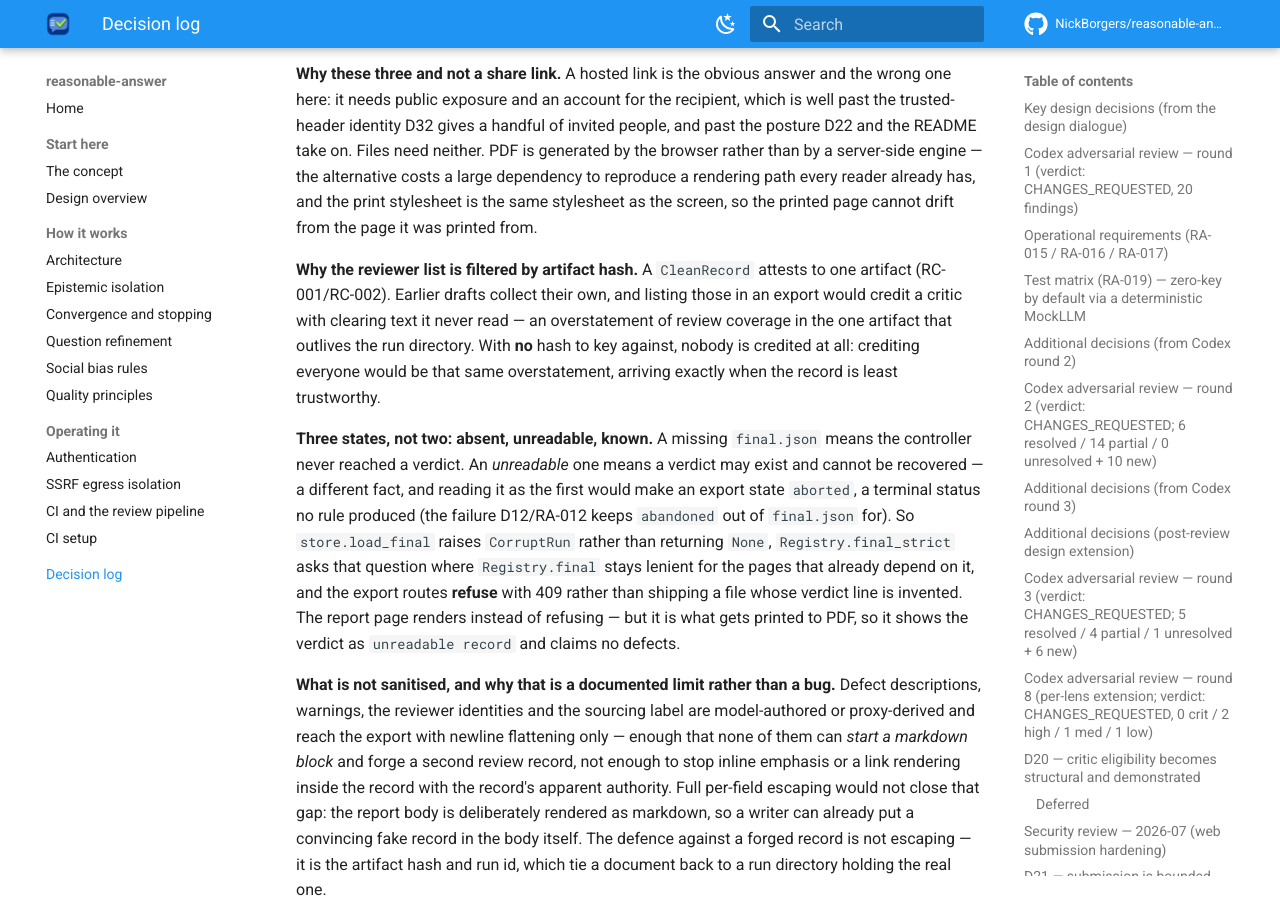
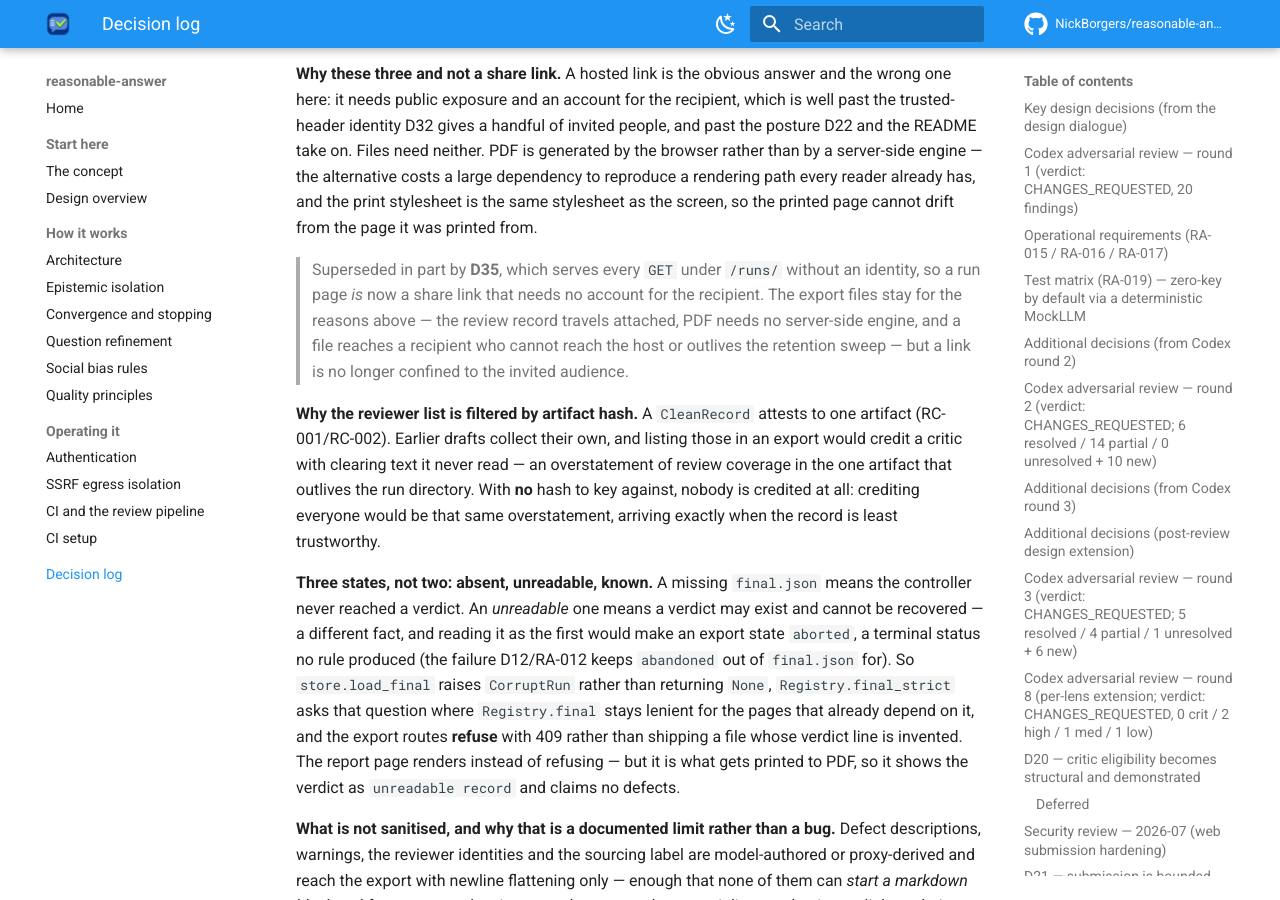
Before and after one commit to NickBorgers/reasonable-answer, an MkDocs documentation site: the page built from docs/decisions.md, in a window 1280 px wide and 900 px high, scrolled down 31226 px. Built offline with MkDocs 1.6.1 and Material for MkDocs 9.7.7, drawn with Linux system fonts in a browser that asks for light colours; comment, search, counter and statistics services are not loaded.

Commit message:
fix: address reviewer findings (cycle 1, cold)
Resolved the one blocker (docs/docs-public-sharing-drift-1). Rewrote README's 'Sharing a result' intro so a shared run is a link — every GET under /runs/ is public (D35) — with files as the durable alternative, matching docs/authentication.md and the D35 prose this PR added. Also appended a D35 supersession blockquote to D30's stale 'not a share link' rationale, using the repo's existing supersession idiom. ruff clean; full non-live suite passes.

Addressed:
  - docs/docs-public-sharing-drift-1

```diff
--- a/docs/decisions.md
+++ b/docs/decisions.md
@@ -825,6 +825,12 @@
 path every reader already has, and the print stylesheet is the same stylesheet as the screen, so
 the printed page cannot drift from the page it was printed from.
 
+> Superseded in part by **D35**, which serves every `GET` under `/runs/` without an identity, so a
+> run page *is* now a share link that needs no account for the recipient. The export files stay for
+> the reasons above — the review record travels attached, PDF needs no server-side engine, and a
+> file reaches a recipient who cannot reach the host or outlives the retention sweep — but a link is
+> no longer confined to the invited audience.
+
 **Why the reviewer list is filtered by artifact hash.** A `CleanRecord` attests to one artifact
 (RC-001/RC-002). Earlier drafts collect their own, and listing those in an export would credit a
 critic with clearing text it never read — an overstatement of review coverage in the one artifact
```
Also changed, not shown: README.md (+5 -3 lines).
